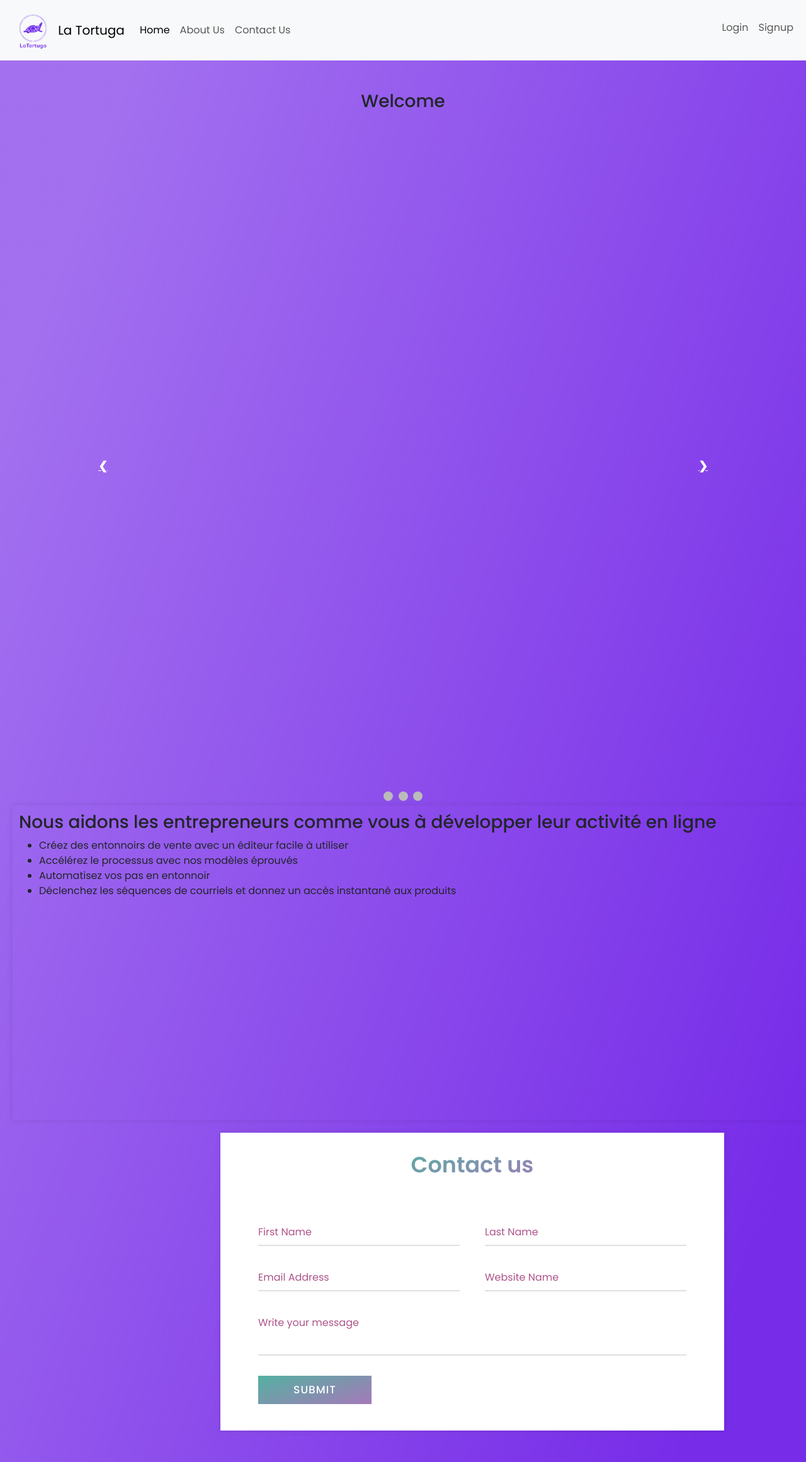
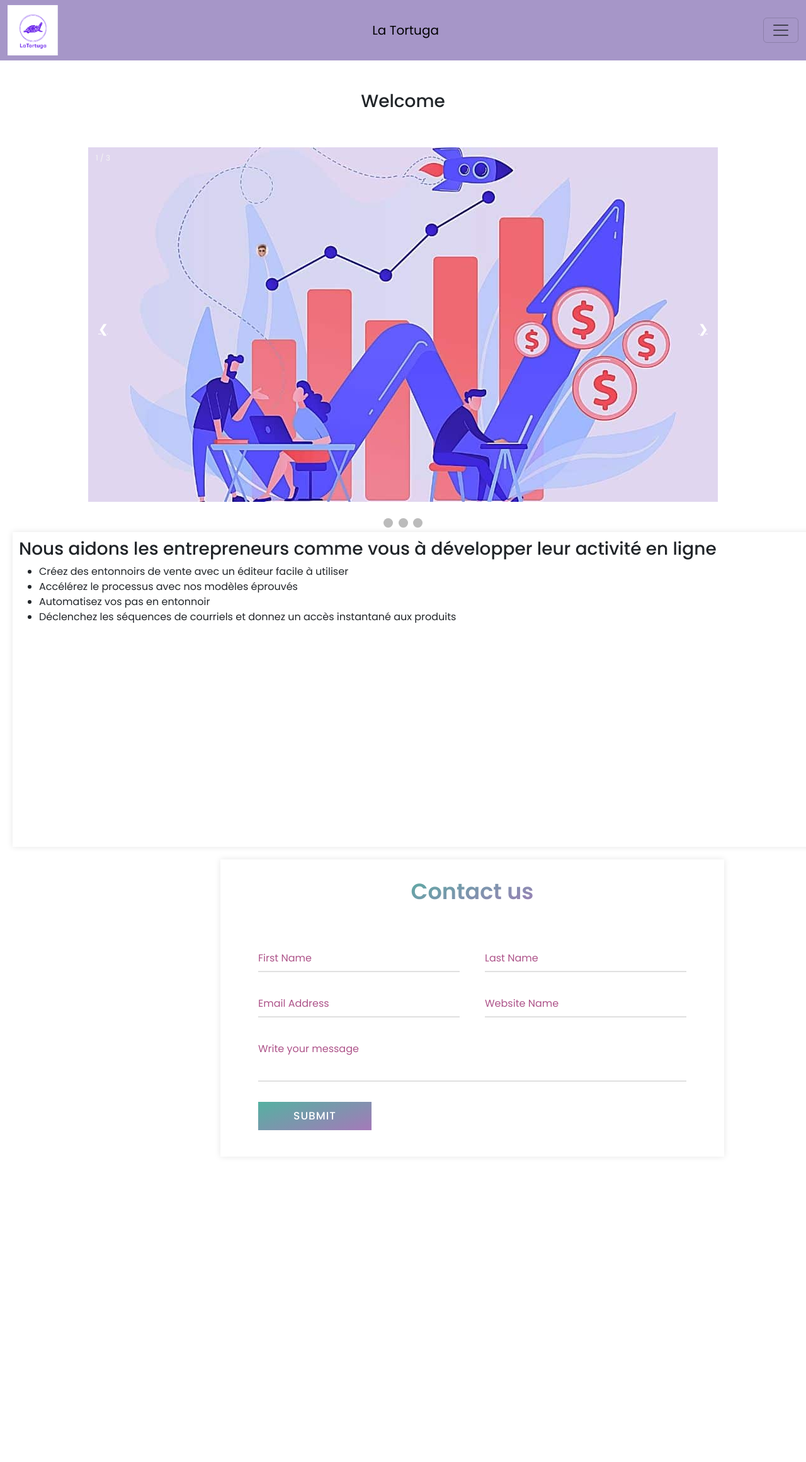
Before and after one commit to Emeni-Lahmaier/TORTUGA, a Django app: page / in a window 1280 px wide; the page is wider, and only the part inside the window is pictured. Shown: that part at 63% size. After the commit the page ends 1795 px from the top of that part, so only its background shows below. Run offline with Django 4.2, Linux system fonts and the light colour scheme.

Commit message:
more work

```diff
--- a/devproject/urls.py
+++ b/devproject/urls.py
@@ -22,24 +22,25 @@
 from myapp.views import *
 from django.contrib.auth.views import LogoutView
 from django.urls import path, include, re_path
-
 from django.conf import settings
 from django.conf.urls.static import static
-
 from django.contrib.auth import views as auth_views
 from myapp.views import ResetPasswordView, ChangePasswordView
-
+from django.urls import include
 from django.urls import URLPattern
 
 urlpatterns = [
 
     path('', home, name='home'),
     path('acceuil/', acceuil, name='acceuil'),
+
     path('index/', index, name='index'),
     path('indexa/', indexa, name='indexa'),
     path('profile/<int:id>', profile, name='profile'),
     path('delete_profile/', delete_profile, name='delete_profile'),
     path('updatep/<int:id>', updatep, name='updatep'),
+    path('landinguser/', landinguser, name='landinguser'),
+    path('destroylanding/<int:id>', destroylanding, name='destroylanding'),
     path('landingpage/', landingpage, name='landingpage'),
     path('preview/<int:id>', preview, name='preview'),
     path('sharelandingpage/', sharelandingpage, name='sharelandingpage'),
--- a/myapp/models.py
+++ b/myapp/models.py
@@ -4,7 +4,6 @@
 from django.dispatch import receiver
 from datetime import datetime
 from PIL import Image
-
 
 # Create your models here.
 class Utilisateur(models.Model):
--- a/myapp/views.py
+++ b/myapp/views.py
@@ -3,6 +3,7 @@
 from myapp.forms import ShareForm
 from myapp.forms import UtilisateurForm
 from myapp.models import Contact
+from myapp.forms import UserForm
 from myapp.forms import *
 from django.contrib.auth import authenticate,login
 from django.forms import ValidationError
@@ -156,11 +157,23 @@
 def updatep(request, id):
     utilisateur =Utilisateur.objects.get(id=id)
     form = UtilisateurForm(request.POST, instance = utilisateur)
-    if form.is_valid():
+    user =User.objects.get(id=id)
+    formm = UserForm(request.POST, instance = user)
+    if form.is_valid() and formm.is_valid():
         form.save()
-        messages.success(request, 'Votre profile a été mis a jours avec success')
-    return render(request, 'profile.html', {'utilisateur':utilisateur})
+        formm.save()
+        messages.success(request,"Donnees mis a jours avec Success !  ")
+        return redirect("/acceuil")
+    return render(request, 'profile.html', {'utilisateur':utilisateur}, {'user':user})
 
+def landinguser(request):
+    landingusers = TemplatesUser.objects.all()
+    return render(request,"landinguser.html",{'landingusers':landingusers})
+
+def destroylanding(request, id):
+    landinguser = TemplatesUser.objects.get(id=id)
+    landinguser.delete()
+    return redirect("/landinguser")
 
 @login_required
 def delete_profile(request):
--- a/templates/base.html
+++ b/templates/base.html
@@ -18,7 +18,7 @@
 }
 body{
     min-height: 100vh;
-    background: linear-gradient(109.6deg, rgba(119, 44, 232, 0.68) 11.5%, rgb(119, 44, 232) 91.2%);
+    background:white;
 
 }
 
--- a/templates/home.html
+++ b/templates/home.html
@@ -281,22 +281,21 @@
     </div>
     <div class="slideshow-container">
 
-        <div class="mySlides fade">
+        <div class="mySlides">
           <div class="numbertext">1 / 3</div>
-          <img src="{% static 'Tortuga.png' %}" style="width:100%">
-          <div class="text">Caption Text</div>
+          <img src="{% static 'banner1.jpg' %}" style="width:100%">
         </div>
 
-        <div class="mySlides fade">
+        <div class="mySlides">
           <div class="numbertext">2 / 3</div>
-          <img src="{% static 'Tortuga.png' %}" style="width:100%">
-          <div class="text">Caption Two</div>
+          <img src="{% static 'Banner2.jpg' %}" style="width:100%">
+
         </div>
 
-        <div class="mySlides fade">
+        <div class="mySlides">
           <div class="numbertext">3 / 3</div>
-          <img src="{% static 'Tortuga.png' %}" style="width:100%">
-          <div class="text">Caption Three</div>
+          <img src="{% static 'banner3.jpeg' %}" style="width:100%">
+
         </div>
 
         <a class="prev" onclick="plusSlides(-1)">❮</a>
--- a/templates/navbar.html
+++ b/templates/navbar.html
@@ -1,7 +1,7 @@
-<nav class="navbar navbar-expand-lg bg-body-tertiary">
+<nav class="navbar" style="background-color: #a696c8;">
     <div class="container-fluid">
       {% load static %}
-      <img src="{% static 'Tortuga.png' %}" style="height:80px">
+      <img src="{% static 'LT.png' %}" style="height:80px">
       <a class="navbar-brand" href="{% url 'home' %}">La Tortuga </a>
       <button class="navbar-toggler" type="button" data-bs-toggle="collapse" data-bs-target="#navbarSupportedContent" aria-controls="navbarSupportedContent" aria-expanded="false" aria-label="Toggle navigation">
         <span class="navbar-toggler-icon"></span>
--- a/templates/sidebar.html
+++ b/templates/sidebar.html
@@ -418,12 +418,6 @@
                     </a>
                 </li>
 
-                <li class="nav-link">
-                    <a href="#">
-                        <i class='bx bx-heart icon' ></i>
-                        <span class="text nav-text">Product Recommendation</span>
-                    </a>
-                </li>
 
 
 
```
Also changed, not shown: devproject/settings.py (+5 -2 lines), myapp/forms.py (+10 -0 lines), templates/acceuil.html (+0 -7 lines), templates/landinguser.html (added, +37 -0 lines), myapp/migrations/0002_remove_affilie_id_produit_and_more.py (added), myapp/migrations/0003_alter_affilie_id_infopreneur.py (added), myapp/migrations/0004_affilie_id_produit_alter_affilie_id_infopreneur.py (added), myapp/static/Banner2.jpg (added), myapp/static/LT.png (added), myapp/static/banner1.jpg (added), myapp/static/banner3.jpeg (added).
